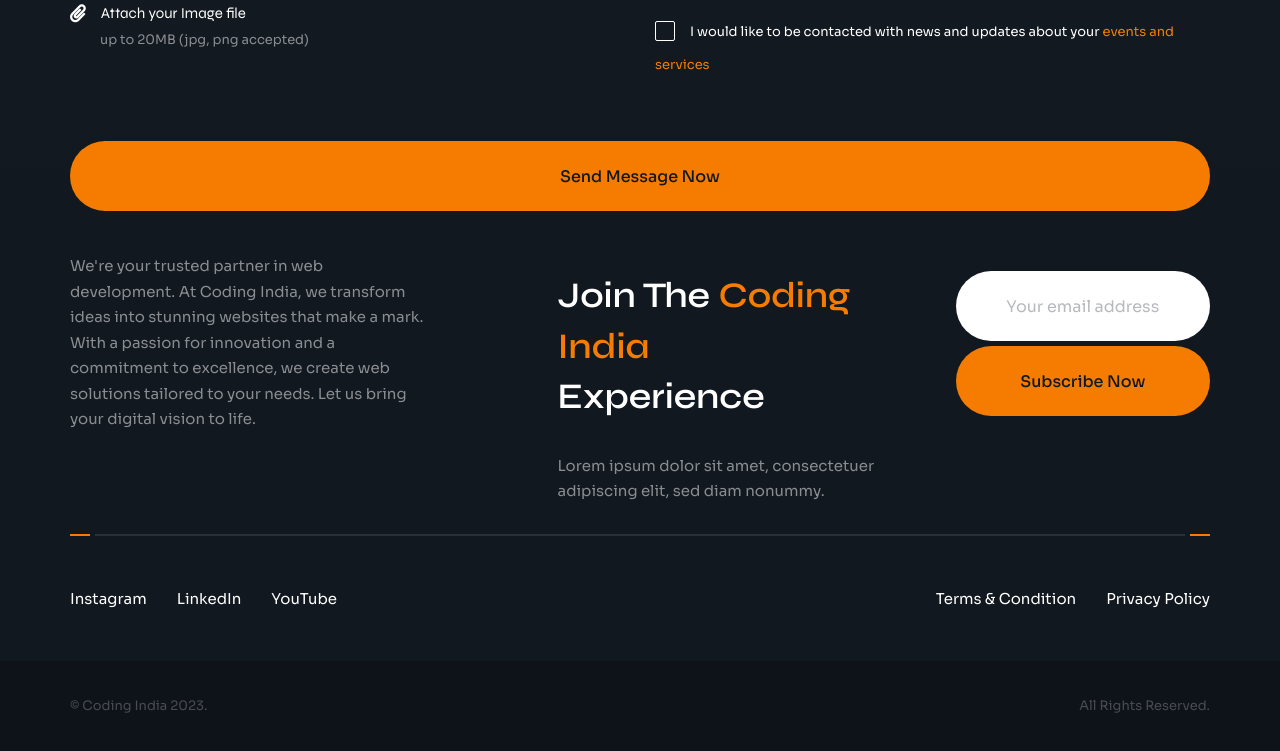
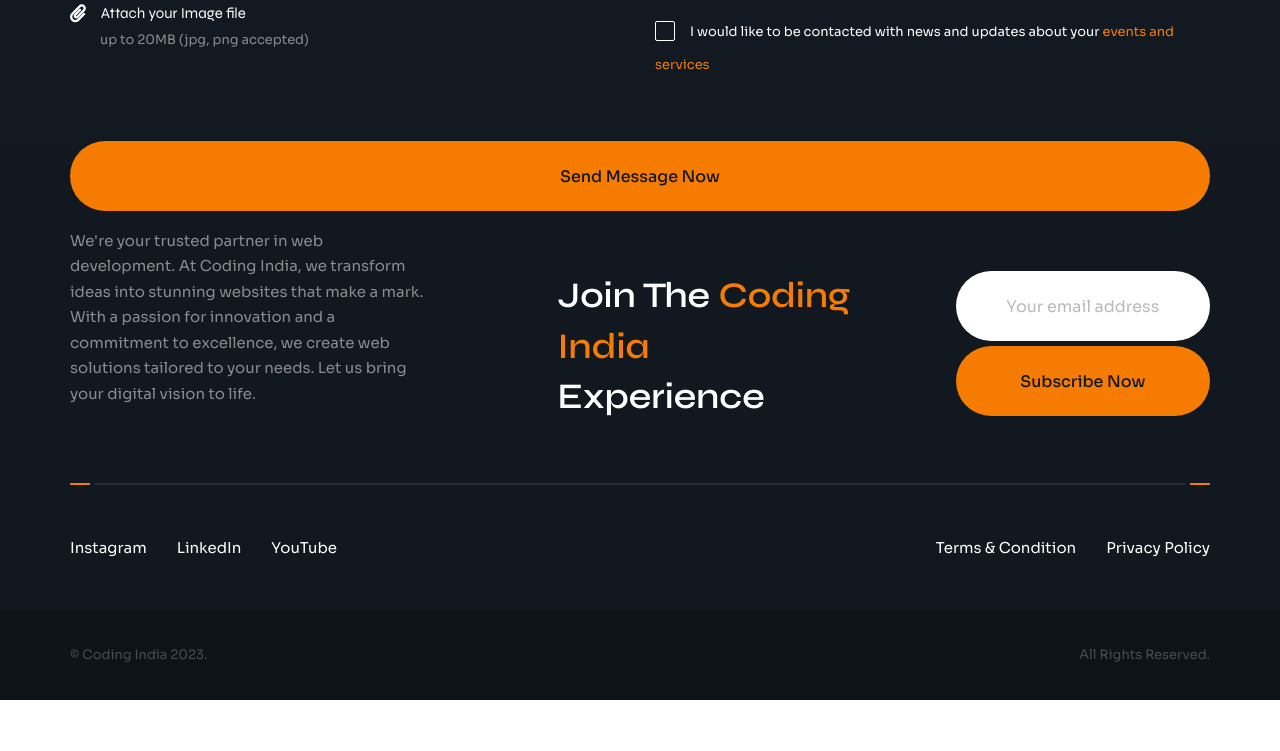
Before and after one commit to kumardigamberjha/newCodingIndia, a Django app: page / in a window 1280 px wide. Shown: the part 5186-5937 px from the top of the page. After the commit the page ends 5886 px from the top, so only its background shows below. Run offline with Django 4.2, Linux system fonts and the light colour scheme; parts of the project's set-up code (start-up, migrations or seed data) failed here and were passed over; some libraries are stand-ins or nearby versions.

Commit message:
Working on changes

```diff
--- a/CodingIndia/website/templates/website/index.html
+++ b/CodingIndia/website/templates/website/index.html
@@ -715,7 +715,6 @@
                                 <div class="col-lg-7 mil-mb-30">
 
                                     <h3 class="mil-light mil-up-font mil-mb-30">Join The <span class="mil-accent">Coding India</span> <br>Experience</h3>
-                                    <p class="mil-light-soft">Lorem ipsum dolor sit amet, consectetuer<br> adipiscing elit, sed diam nonummy.</p>
 
                                 </div>
                                 <div class="col-lg-5 mil-mb-30">
```
